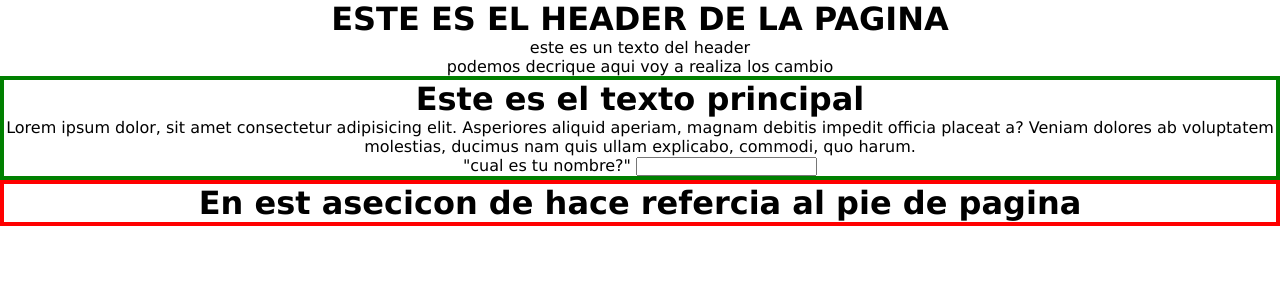
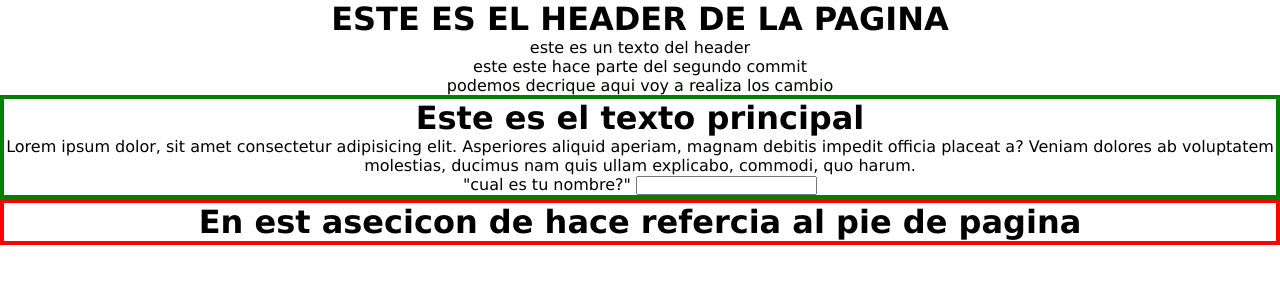
Before and after one commit to hoveimarlopez/CURSOGITPLATZI, a plain HTML site: page index.html in a window 1280 px wide. Drawn offline with Linux system fonts and the light colour scheme.

Commit message:
segunfo commit

```diff
--- a/index.html
+++ b/index.html
@@ -11,7 +11,7 @@
         <header class="header">
             <h1>ESTE ES EL HEADER DE LA PAGINA</h1>
                 <p>este es un texto del header</p>
-
+                <p> este este hace parte del segundo commit</p>
                 <p> podemos decrique aqui voy a realiza los cambio</p>
         </header>
         <main class="=main">
--- a/style.css
+++ b/style.css
@@ -13,6 +13,7 @@ header
 {
 text-align: center;
 font-size: 1.8;
+padding: 10;
 }
 
 footer
```
